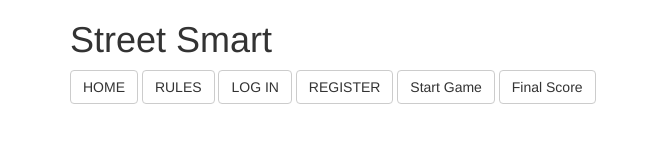
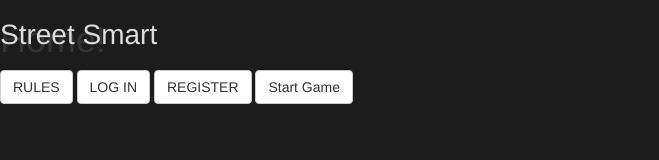
Before and after one commit to SebastienLouit/wdi-project-3, a website: page public/index.html in a window 1280 px wide. Shown: the whole page, without its empty margins (0-659 px from the left). Drawn offline with Linux system fonts and the light colour scheme; some packages are replaced by stand-ins of ours.

Commit message:
Index fixed

```diff
--- a/public/css/style.css
+++ b/public/css/style.css
@@ -4,7 +4,7 @@
 }
 
 
- #pano{
+#pano{
   height:500px;
   width: 500px;
 }
@@ -12,3 +12,19 @@
 #pano text{
   display: none;
 }
+
+div.index-logo{
+  position: fixed;
+  left: 0;
+  top: 0;
+  z-index: 5;
+}
+
+div.index-logo h1{
+  color: #DEDEDE;
+  font-size: 2em;
+}
+
+body {
+  background-color: #1C1C1C;
+}
--- a/public/index.html
+++ b/public/index.html
@@ -10,19 +10,12 @@
   <script type="text/javascript" src="./vendor/underscore/underscore-min.js"></script>
   <script src="https://maps.googleapis.com/maps/api/js?key=AIzaSyBxM36DxD-TmmCuWMML0UXBVSirOUkF42Q" charset="utf-8"></script>
   <script type="text/javascript" src="./js/client.js"></script>
+  <script type="text/javascript" src="./js/animations.js"></script>
 
 </head>
 <body>
-  <div class="container">
+  <div class="index-logo">
     <h1>Street Smart</h1>
-    <a class="btn btn-default" href="" data-template="index">HOME</a>
-    <a class="btn btn-default" href="" data-template="rules">RULES</a>
-    <a class="btn btn-default" href="/login" data-template="login">LOG IN</a>
-    <a class="btn btn-default" href="/register" data-template="register">REGISTER</a>
-
-    <a class="btn btn-default" method="post"  href="/api/games" data-template="map" id="gmap">Start Game</a>
-
-    <a class="btn btn-default" href="" data-template="finalscore" id="gmap">Final Score</a>
   </div>
   <main></main>
 
--- /dev/null
+++ b/public/js/animations.js
@@ -0,0 +1,10 @@
+var SSAnimations = SSAnimations || {}
+
+SSAnimations.initialize = function(){
+
+}
+
+
+$(function(){
+  SSAnimations.initialize();
+})
--- a/public/js/client.js
+++ b/public/js/client.js
@@ -173,4 +173,5 @@ StreetSmart.initialize = function () {
 
 $(function(){
   StreetSmart.initialize();
+  StreetSmart.getTemplate("home", null, "home");
 })
--- /dev/null
+++ b/public/templates/home.html
@@ -0,0 +1,10 @@
+<div class="homeTem">
+  <h1>Home!</h1>
+
+
+  <a class="btn btn-default" href="" data-template="rules">RULES</a>
+  <a class="btn btn-default" href="/login" data-template="login">LOG IN</a>
+  <a class="btn btn-default" href="/register" data-template="register">REGISTER</a>
+
+  <a class="btn btn-default" method="post"  href="/api/games" data-template="map" id="gmap">Start Game</a>
+</div>
```
Also changed, not shown: public/js/streetview.js (deleted, +0 -9 lines).
